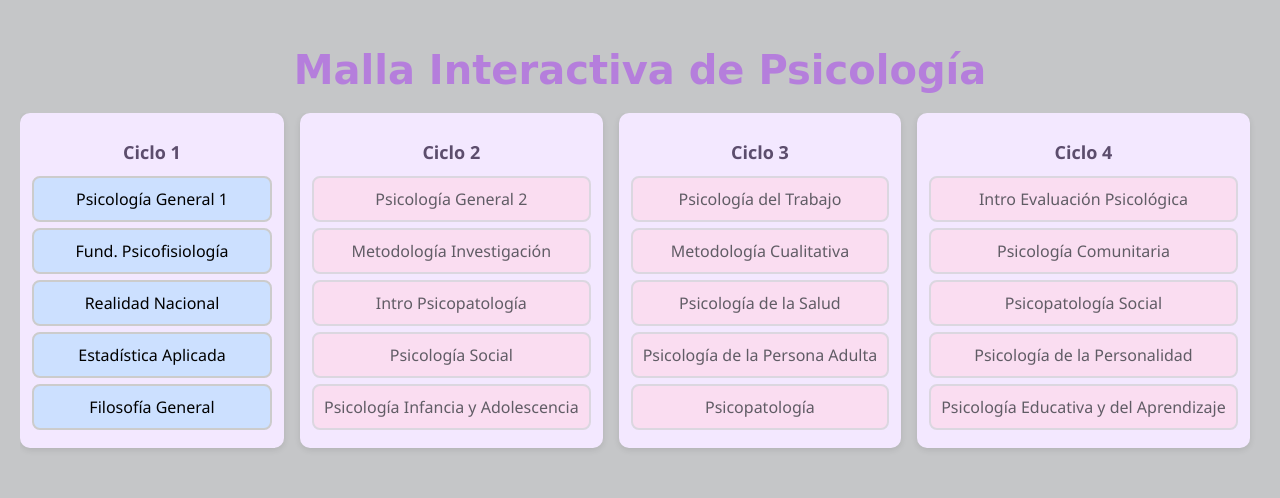
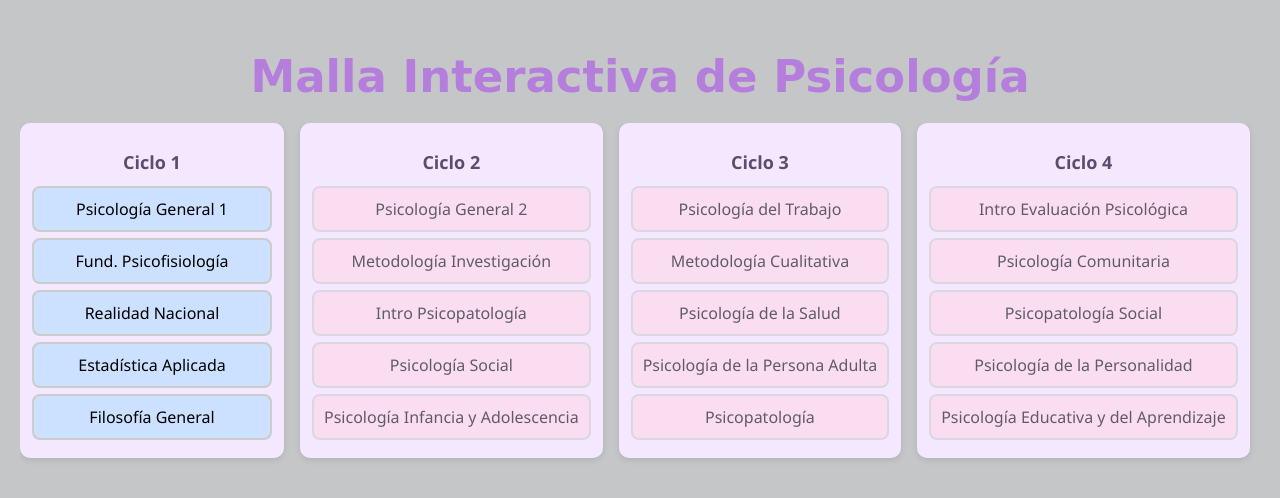
Before and after one commit to gab0709p/pensum-interactivo-psico, a plain HTML site: page index.html in a window 1280 px wide. Drawn offline with Linux system fonts and the light colour scheme.

Commit message:
Update styles.css

```diff
--- a/styles.css
+++ b/styles.css
@@ -7,8 +7,8 @@ body {
 }
 
 .titulo {
-  font-family: 'Bubblegum', cursive;
-  font-size: 40px;
+  font-family: 'Cooper Black', cursive;
+  font-size: 45px;
   color: #b57edc; /* Lila pastel */
   margin-bottom: 20px;
 }
```
